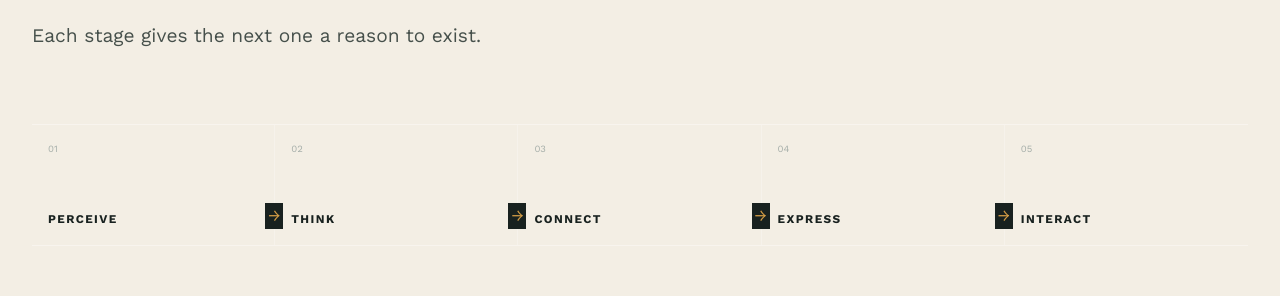
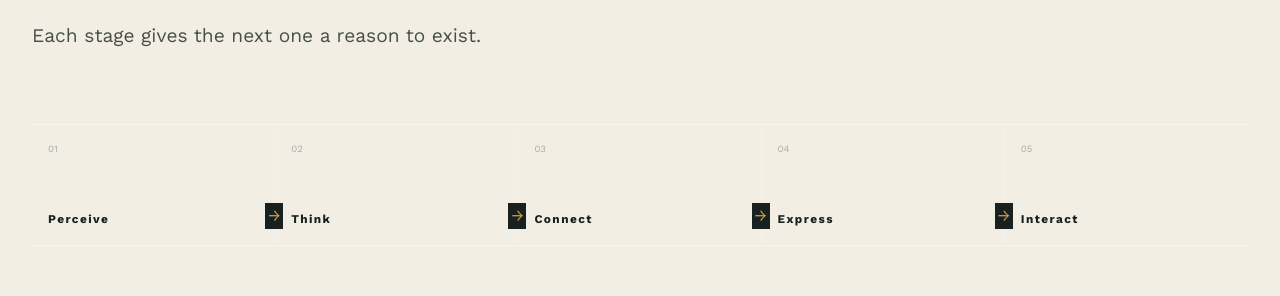
Before and after one commit to gspkdevelopments/global-speaker, a Next.js app: page /method in a window 1280 px wide. Shown: the part 853-1149 px from the top of the page. Built offline with nearby package versions, Linux system fonts and the light colour scheme; no server answers.

Commit message:
Localize method sequence and example

```diff
--- a/src/components/method-sequence.tsx
+++ b/src/components/method-sequence.tsx
@@ -1,41 +1,11 @@
-import { methodSteps } from "@/content/site";
+"use client";
+import { useInterfaceLocale } from "@/components/interface-locale";
 
-export function MethodSequence({ compact = false }: { compact?: boolean }) {
-  return (
-    <div className={`method-sequence${compact ? " method-sequence--compact" : ""}`} aria-label="Global Speaker learning sequence">
-      {methodSteps.map((step, index) => (
-        <div className="method-sequence__step" key={step}>
-          <span>0{index + 1}</span>
-          <strong>{step}</strong>
-          {index < methodSteps.length - 1 ? <i aria-hidden="true">→</i> : null}
-        </div>
-      ))}
-    </div>
-  );
-}
-
-export function MethodExample() {
-  const example = [
-    ["SEE", "I see the ocean."],
-    ["NOTICE", "I notice the water is unusually calm."],
-    ["THINK", "I think it would be a good day to swim."],
-    ["WANT", "I want to go before work."],
-    ["EXPRESS", "Do you want to come with me?"],
-  ];
-  return (
-    <div className="method-example">
-      <div className="method-example__visual" aria-hidden="true">
-        <span>life</span><i /><b>language</b>
-      </div>
-      <ol>
-        {example.map(([label, sentence], index) => (
-          <li key={label}>
-            <span>{label}</span>
-            <p>{sentence}</p>
-            {index < example.length - 1 ? <i aria-hidden="true">↓</i> : null}
-          </li>
-        ))}
-      </ol>
-    </div>
-  );
-}
+const steps={en:["Perceive","Think","Connect","Express","Interact"],es:["Percibir","Pensar","Conectar","Expresar","Interactuar"],fr:["Percevoir","Penser","Relier","Exprimer","Interagir"]} as const;
+const examples={
+ en:[["SEE","I see the ocean."],["NOTICE","I notice the water is unusually calm."],["THINK","I think it would be a good day to swim."],["WANT","I want to go before work."],["EXPRESS","Do you want to come with me?"]],
+ es:[["VER","Veo el océano."],["NOTAR","Noto que el agua está inusualmente tranquila."],["PENSAR","Creo que sería un buen día para nadar."],["QUERER","Quiero ir antes del trabajo."],["EXPRESAR","¿Quieres venir conmigo?"]],
+ fr:[["VOIR","Je vois l’océan."],["REMARQUER","Je remarque que l’eau est particulièrement calme."],["PENSER","Je pense que ce serait une bonne journée pour nager."],["VOULOIR","Je veux y aller avant le travail."],["EXPRIMER","Tu veux venir avec moi ?"]]
+} as const;
+export function MethodSequence({compact=false}:{compact?:boolean}){const {locale}=useInterfaceLocale();return <div className={`method-sequence${compact?" method-sequence--compact":""}`} aria-label="Global Speaker learning sequence">{steps[locale].map((step,index)=><div className="method-sequence__step" key={step}><span>0{index+1}</span><strong>{step}</strong>{index<steps[locale].length-1?<i aria-hidden="true">→</i>:null}</div>)}</div>}
+export function MethodExample(){const {locale}=useInterfaceLocale();return <div className="method-example"><div className="method-example__visual" aria-hidden="true"><span>{locale==="es"?"vida":locale==="fr"?"vie":"life"}</span><i/><b>{locale==="es"?"idioma":locale==="fr"?"langue":"language"}</b></div><ol>{examples[locale].map(([label,sentence],index)=><li key={label}><span>{label}</span><p>{sentence}</p>{index<examples[locale].length-1?<i aria-hidden="true">↓</i>:null}</li>)}</ol></div>}
```
